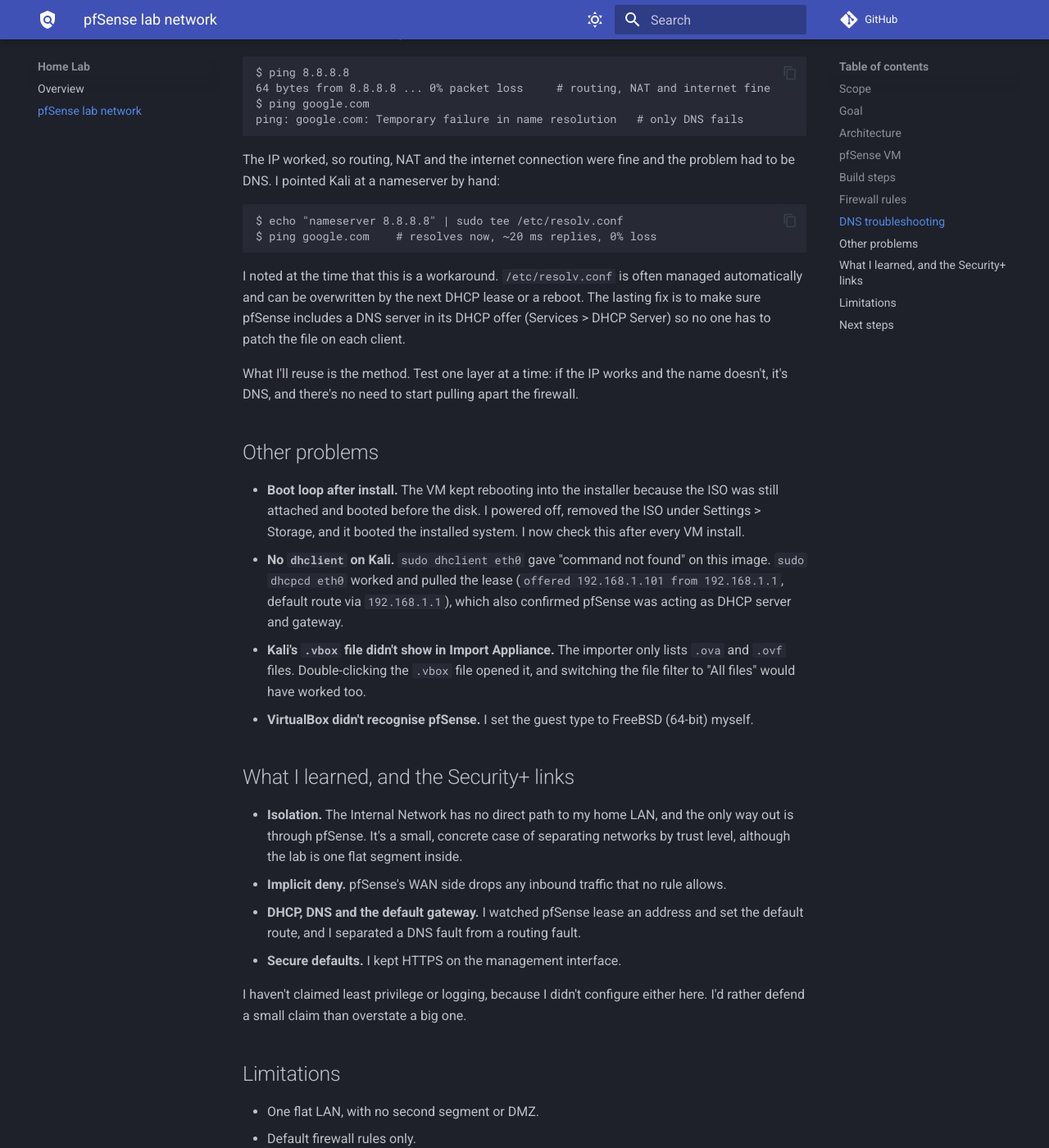
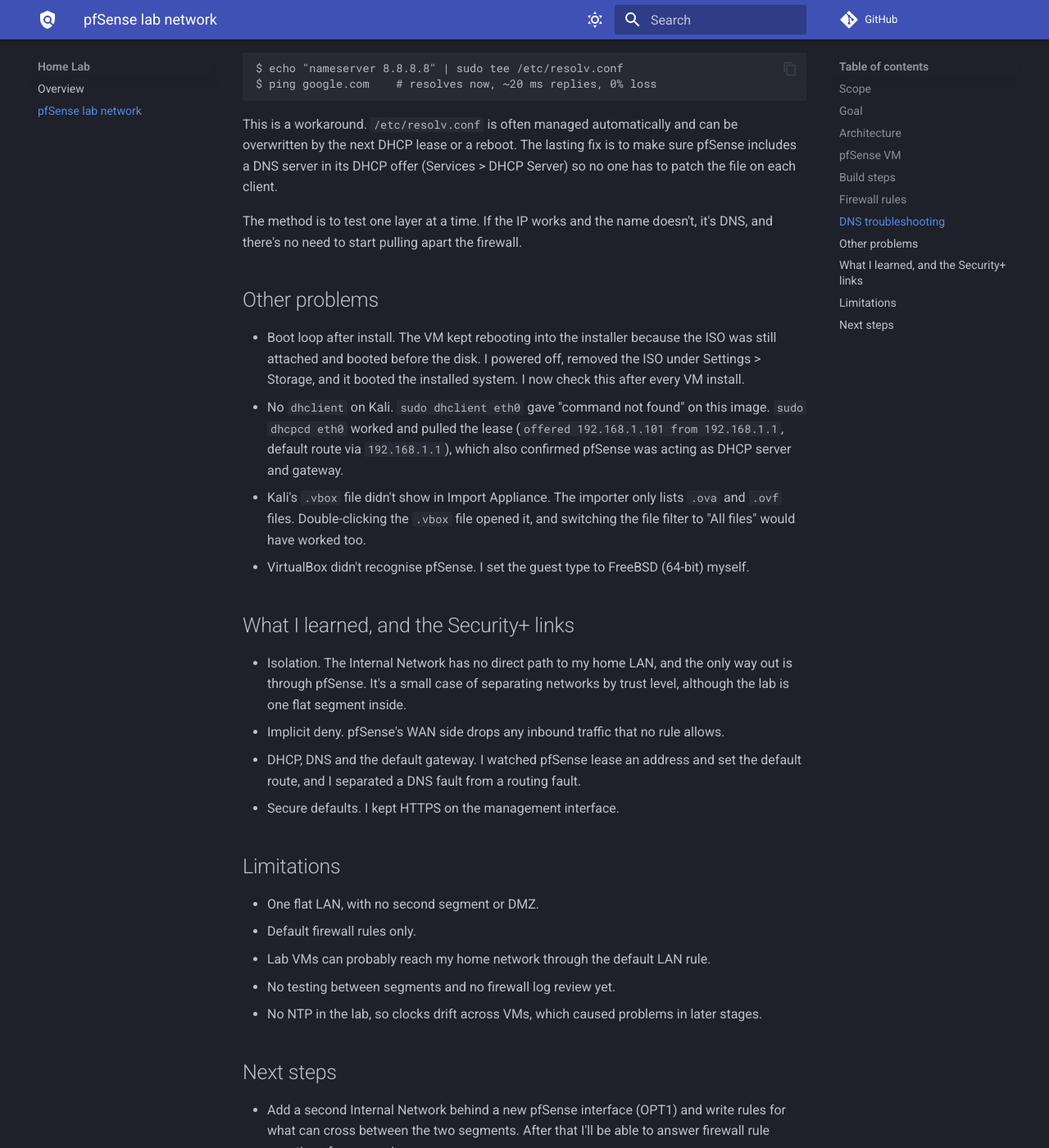
Before and after one commit to kamranSting/kamranSting.github.io, an MkDocs documentation site: the page built from docs/lab/pfsense-lab-network.md, in a window 1280 px wide and 1400 px high, scrolled down 3243 px. Shown: the whole window at 82% size. Built offline with MkDocs 1.6.1 and Material for MkDocs 9.7.7, drawn with Linux system fonts in a browser that asks for light colours; comment, search, counter and statistics services are not loaded; some of the changed text lies outside the part shown.

Commit message:
Rewrite README, trim pfSense write-up, update Security+ status

````diff
--- a/docs/lab/pfsense-lab-network.md
+++ b/docs/lab/pfsense-lab-network.md
@@ -6,13 +6,11 @@
 
 This is the first stage of my home lab: a pfSense firewall in front of an internal VirtualBox network, with Kali as the first machine on it. I built it on my Windows PC while studying for CompTIA A+, Network+ and Security+ and working through TryHackMe.
 
-I've tried to write it up the way I'd explain it in an interview. Where I relied on pfSense's defaults or haven't built something yet, I say so.
+Where I relied on pfSense's defaults or haven't built something yet, I say so.
 
 ## Scope
 
-The lab is one LAN segment behind pfSense. pfSense handles routing and DHCP for it, and I manage it over HTTPS. Kali is on the network and can reach the internet. The design is about isolation, keeping lab traffic away from my real home network. It isn't a multi-segment network.
-
-There's one WAN and one LAN. I haven't written any firewall rules of my own, there's no second subnet or DMZ, and I haven't tested traffic between segments or reviewed the firewall logs. Those are all in [Next steps](#next-steps).
+The lab is one LAN segment behind pfSense. pfSense handles routing and DHCP for it, and I manage it over HTTPS. Kali is on the network and can reach the internet. The point is isolation, keeping lab traffic away from my home network, so there is one WAN and one LAN and no second segment. What I haven't done is listed under [Limitations](#limitations) and [Next steps](#next-steps).
 
 ## Goal
 
@@ -74,11 +72,9 @@
 - On LAN, the default "allow LAN to any" rule lets the lab make outbound connections.
 - On WAN, all unsolicited inbound traffic is blocked, along with private and bogon source addresses. Nothing from the WAN side reaches the lab unless a rule allows it.
 
-The WAN side is implicit deny in practice: anything not explicitly allowed gets dropped. I haven't written per-interface rules or looked through the firewall logs yet, so I'm not claiming least-privilege rule design or log analysis here. Writing rules and then reading the logs is first on my list.
+Anything the WAN side doesn't explicitly allow is dropped (implicit deny). I haven't written rules of my own or read the firewall logs yet. That is first on my list.
 
 ## DNS troubleshooting
-
-This was the part of the build I learned the most from, mostly because of how I narrowed it down.
 
 Once Kali had a DHCP lease from pfSense, `ping google.com` failed:
 
@@ -102,25 +98,23 @@
 $ ping google.com    # resolves now, ~20 ms replies, 0% loss
 ```
 
-I noted at the time that this is a workaround. `/etc/resolv.conf` is often managed automatically and can be overwritten by the next DHCP lease or a reboot. The lasting fix is to make sure pfSense includes a DNS server in its DHCP offer (Services > DHCP Server) so no one has to patch the file on each client.
+This is a workaround. `/etc/resolv.conf` is often managed automatically and can be overwritten by the next DHCP lease or a reboot. The lasting fix is to make sure pfSense includes a DNS server in its DHCP offer (Services > DHCP Server) so no one has to patch the file on each client.
 
-What I'll reuse is the method. Test one layer at a time: if the IP works and the name doesn't, it's DNS, and there's no need to start pulling apart the firewall.
+The method is to test one layer at a time. If the IP works and the name doesn't, it's DNS, and there's no need to start pulling apart the firewall.
 
 ## Other problems
 
-- **Boot loop after install.** The VM kept rebooting into the installer because the ISO was still attached and booted before the disk. I powered off, removed the ISO under Settings > Storage, and it booted the installed system. I now check this after every VM install.
-- **No `dhclient` on Kali.** `sudo dhclient eth0` gave "command not found" on this image. `sudo dhcpcd eth0` worked and pulled the lease (`offered 192.168.1.101 from 192.168.1.1`, default route via `192.168.1.1`), which also confirmed pfSense was acting as DHCP server and gateway.
-- **Kali's `.vbox` file didn't show in Import Appliance.** The importer only lists `.ova` and `.ovf` files. Double-clicking the `.vbox` file opened it, and switching the file filter to "All files" would have worked too.
-- **VirtualBox didn't recognise pfSense.** I set the guest type to FreeBSD (64-bit) myself.
+- Boot loop after install. The VM kept rebooting into the installer because the ISO was still attached and booted before the disk. I powered off, removed the ISO under Settings > Storage, and it booted the installed system. I now check this after every VM install.
+- No `dhclient` on Kali. `sudo dhclient eth0` gave "command not found" on this image. `sudo dhcpcd eth0` worked and pulled the lease (`offered 192.168.1.101 from 192.168.1.1`, default route via `192.168.1.1`), which also confirmed pfSense was acting as DHCP server and gateway.
+- Kali's `.vbox` file didn't show in Import Appliance. The importer only lists `.ova` and `.ovf` files. Double-clicking the `.vbox` file opened it, and switching the file filter to "All files" would have worked too.
+- VirtualBox didn't recognise pfSense. I set the guest type to FreeBSD (64-bit) myself.
 
 ## What I learned, and the Security+ links
 
-- **Isolation.** The Internal Network has no direct path to my home LAN, and the only way out is through pfSense. It's a small, concrete case of separating networks by trust level, although the lab is one flat segment inside.
-- **Implicit deny.** pfSense's WAN side drops any inbound traffic that no rule allows.
-- **DHCP, DNS and the default gateway.** I watched pfSense lease an address and set the default route, and I separated a DNS fault from a routing fault.
-- **Secure defaults.** I kept HTTPS on the management interface.
-
-I haven't claimed least privilege or logging, because I didn't configure either here. I'd rather defend a small claim than overstate a big one.
+- Isolation. The Internal Network has no direct path to my home LAN, and the only way out is through pfSense. It's a small case of separating networks by trust level, although the lab is one flat segment inside.
+- Implicit deny. pfSense's WAN side drops any inbound traffic that no rule allows.
+- DHCP, DNS and the default gateway. I watched pfSense lease an address and set the default route, and I separated a DNS fault from a routing fault.
+- Secure defaults. I kept HTTPS on the management interface.
 
 ## Limitations
 
````
Also changed, not shown: README.md (+10 -8 lines), docs/about.md (+2 -2 lines), docs/index.md (+1 -1 lines), docs/notes/security-plus.md (+9 -9 lines).
